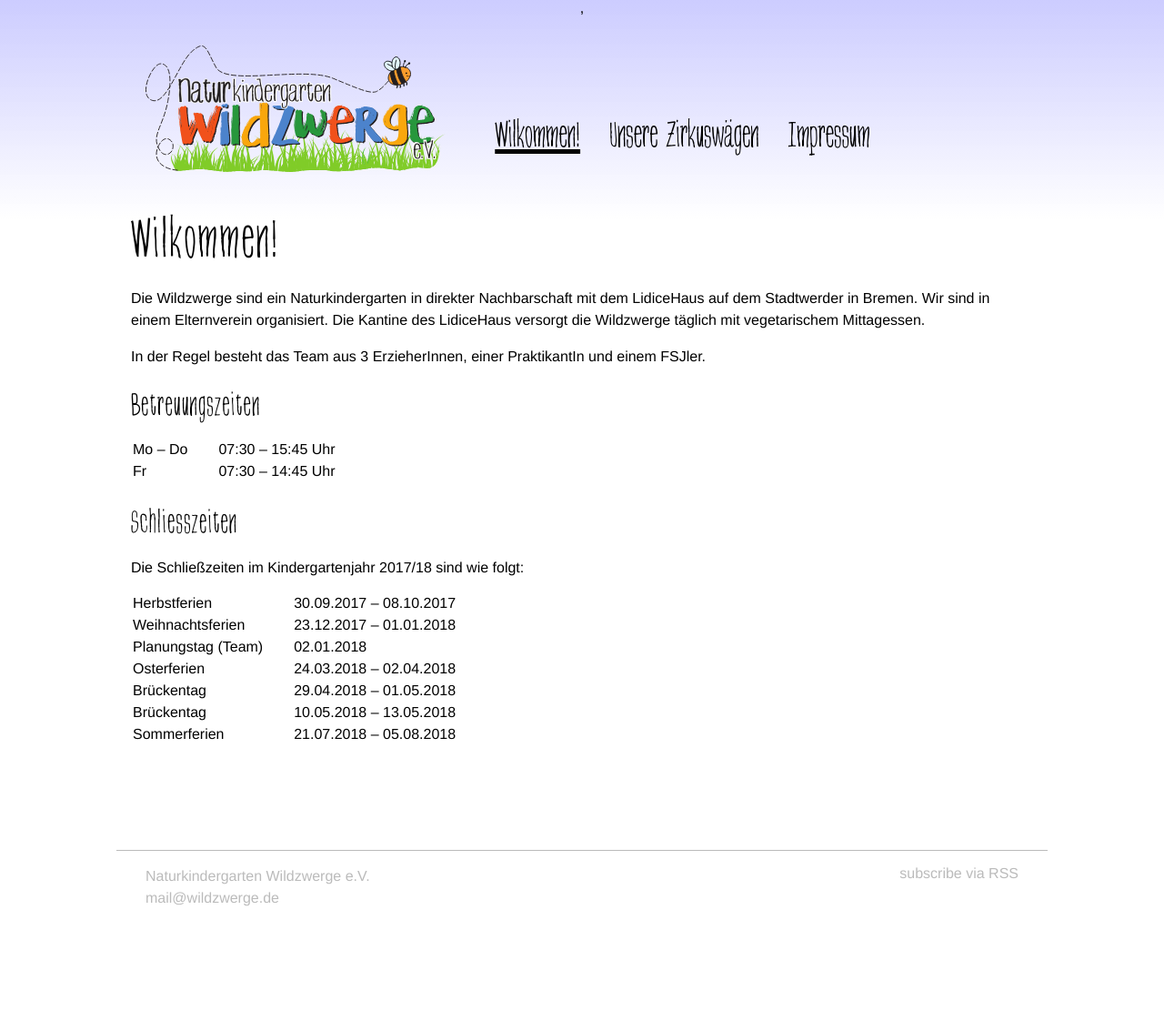
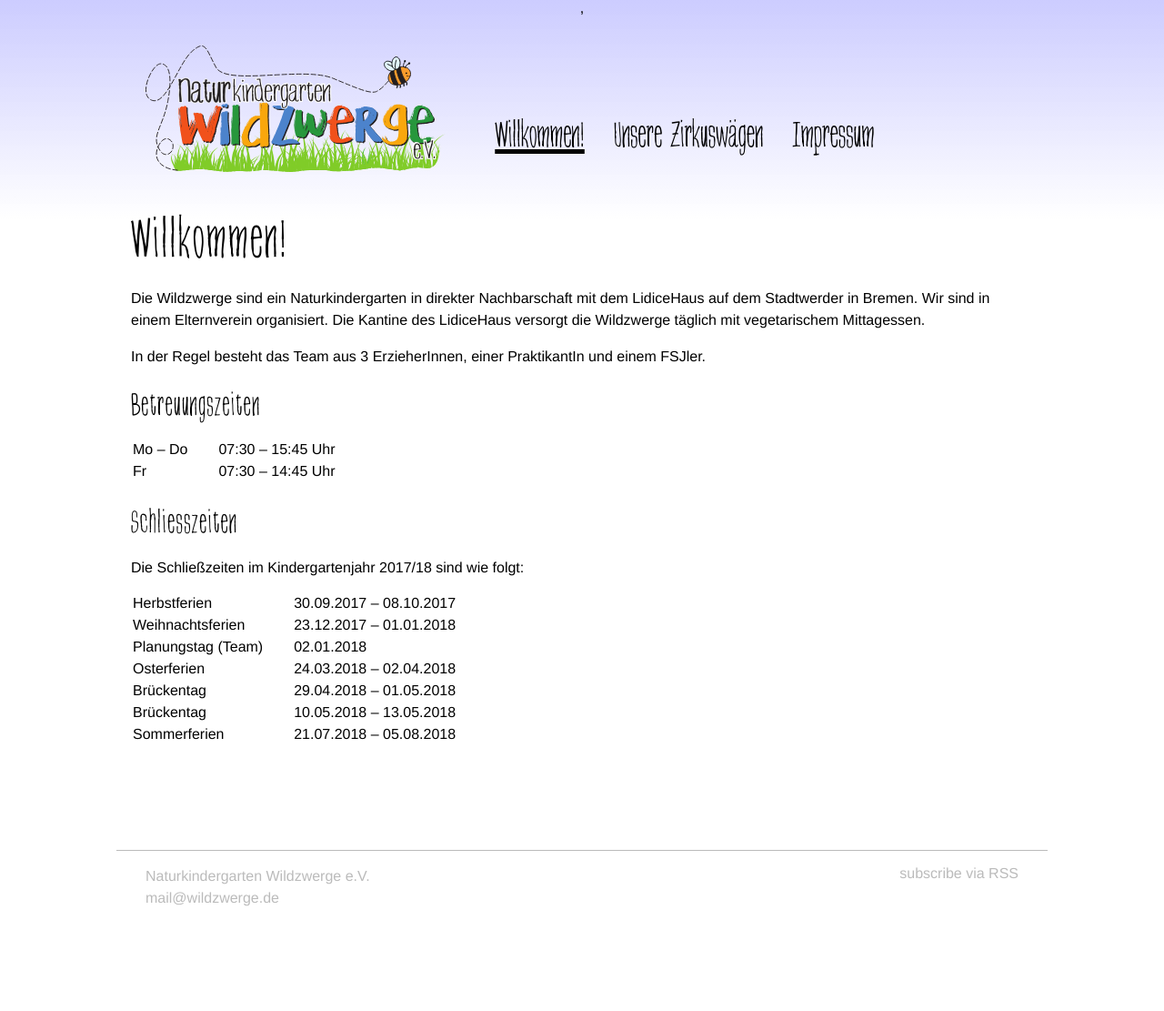
Before and after one commit to nning/wildzwerge, a Jekyll site: the page built from index.md, in a window 1280 px wide. Shown: the whole page at 91% size. Built offline with Jekyll 4.4.1, drawn with Linux system fonts in a browser that asks for light colours; our own code applies the rules of GitHub Pages for plain Markdown files.

Commit message:
Update index.md

```diff
--- a/index.md
+++ b/index.md
@@ -2,7 +2,7 @@
 layout: home
 ---
 
-# Wilkommen!
+# Willkommen!
 
 Die Wildzwerge sind ein Naturkindergarten in direkter Nachbarschaft mit dem
 LidiceHaus auf dem Stadtwerder in Bremen. Wir sind in einem Elternverein
```
